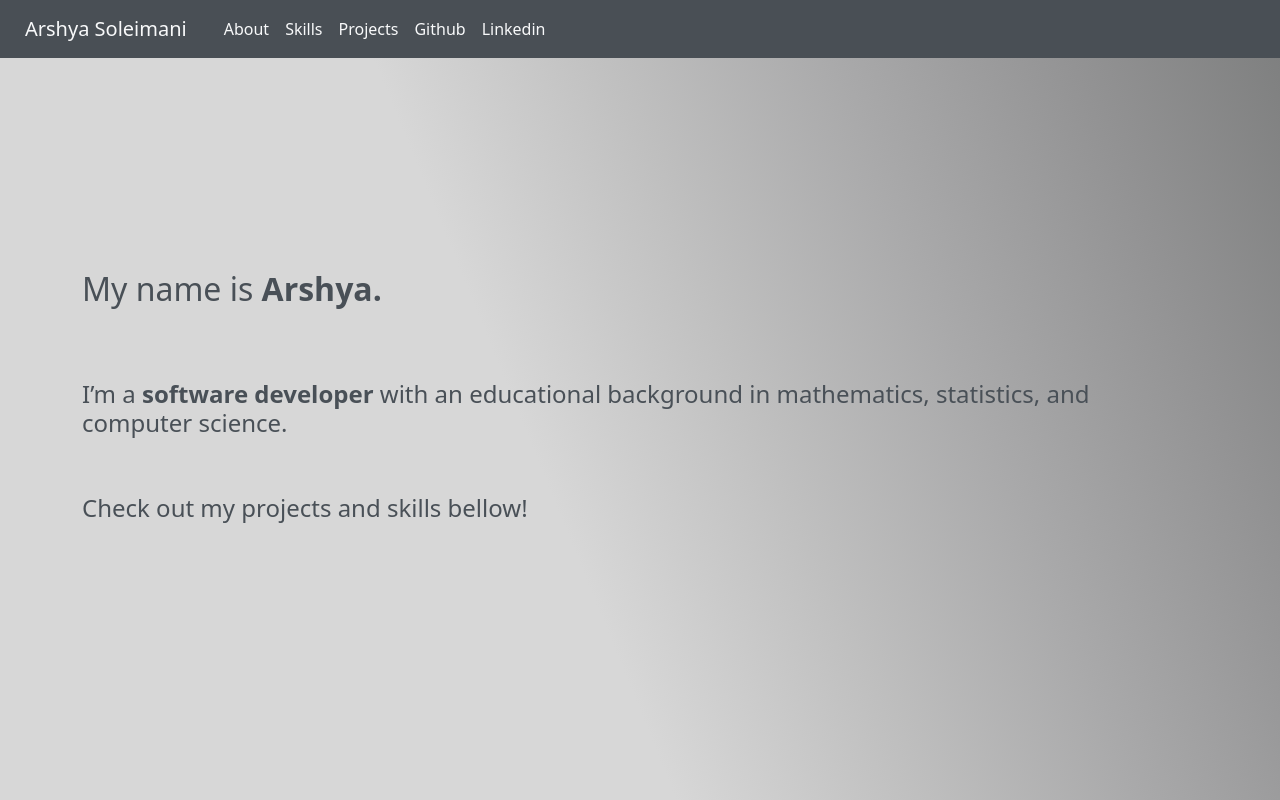
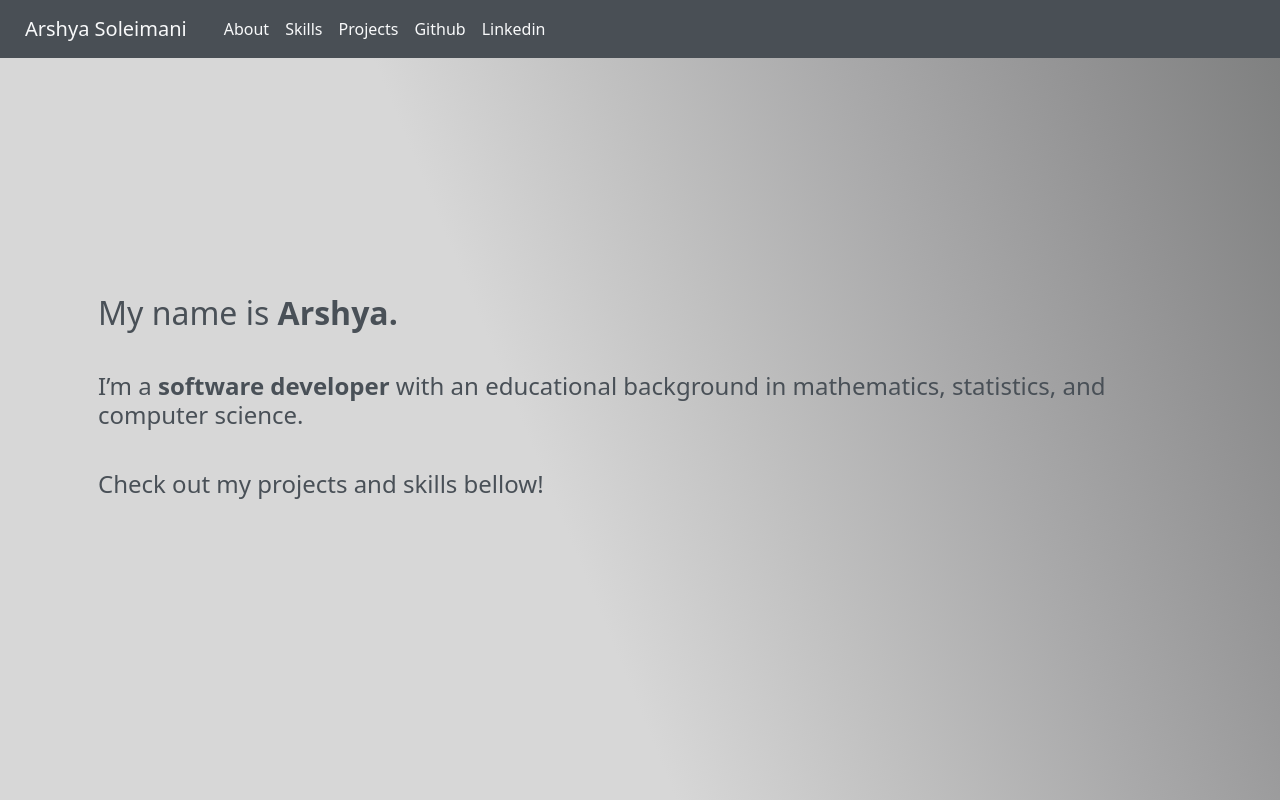
Before and after one commit to Arshya-S/Portfolio, a React (Create React App) app: page / in a window 1280 px wide. Shown: the top 800 px of the page. Built offline with nearby package versions, Linux system fonts and the light colour scheme.

Commit message:
refactoring

```diff
--- a/src/App.jsx
+++ b/src/App.jsx
@@ -32,7 +32,7 @@ function App() {
     });
 
     // Get the element once it's in the DOM
-    const aboutElement = document.querySelector('.about');
+    const aboutElement = document.querySelector('.about-container');
     const skillsElement = document.querySelector('.skills');
     const projectOne = document.querySelector('.project-one');
     const projectTwo = document.querySelector('.project-two');
--- a/src/components/About.jsx
+++ b/src/components/About.jsx
@@ -3,16 +3,10 @@ import '../styles/about.css';
 const About = (props) => {
 
   return(
-    <div className='container-fluid about-container d-flex flex-column justify-content-center align-items-center' id="aboutId">
-      <div className='about container d-flex flex-column justify-content-center allign-items-center'>
-        <h2 className='text-dark-emphasis mb-4'>My name is <strong>Arshya.</strong></h2>
-        <br />
-        <h4 className='text-dark-emphasis mt-4'>I’m a <strong>software developer</strong> with an educational background in mathematics, statistics, and computer science.</h4>
-        <br />
-
-        <h4 className='text-dark-emphasis mt-4'>Check out my projects and skills bellow!</h4>
-
-      </div>
+    <div className='about-container container d-flex flex-column justify-content-center align-items-start' id="aboutId">
+        <h2 className='text-dark-emphasis p-3'>My name is <strong>Arshya.</strong></h2>
+        <h4 className='text-dark-emphasis p-3'>I’m a <strong>software developer</strong> with an educational background in mathematics, statistics, and computer science.</h4>
+        <h4 className='text-dark-emphasis p-3'>Check out my projects and skills bellow!</h4>
     </div>
   );
 };
--- a/src/styles/about.css
+++ b/src/styles/about.css
@@ -1,9 +1,5 @@
 .about-container{
   height: 100vh;
-}
-.down-icon {
-  margin-left: 8px;
-
 }
 
 .loader {
```
